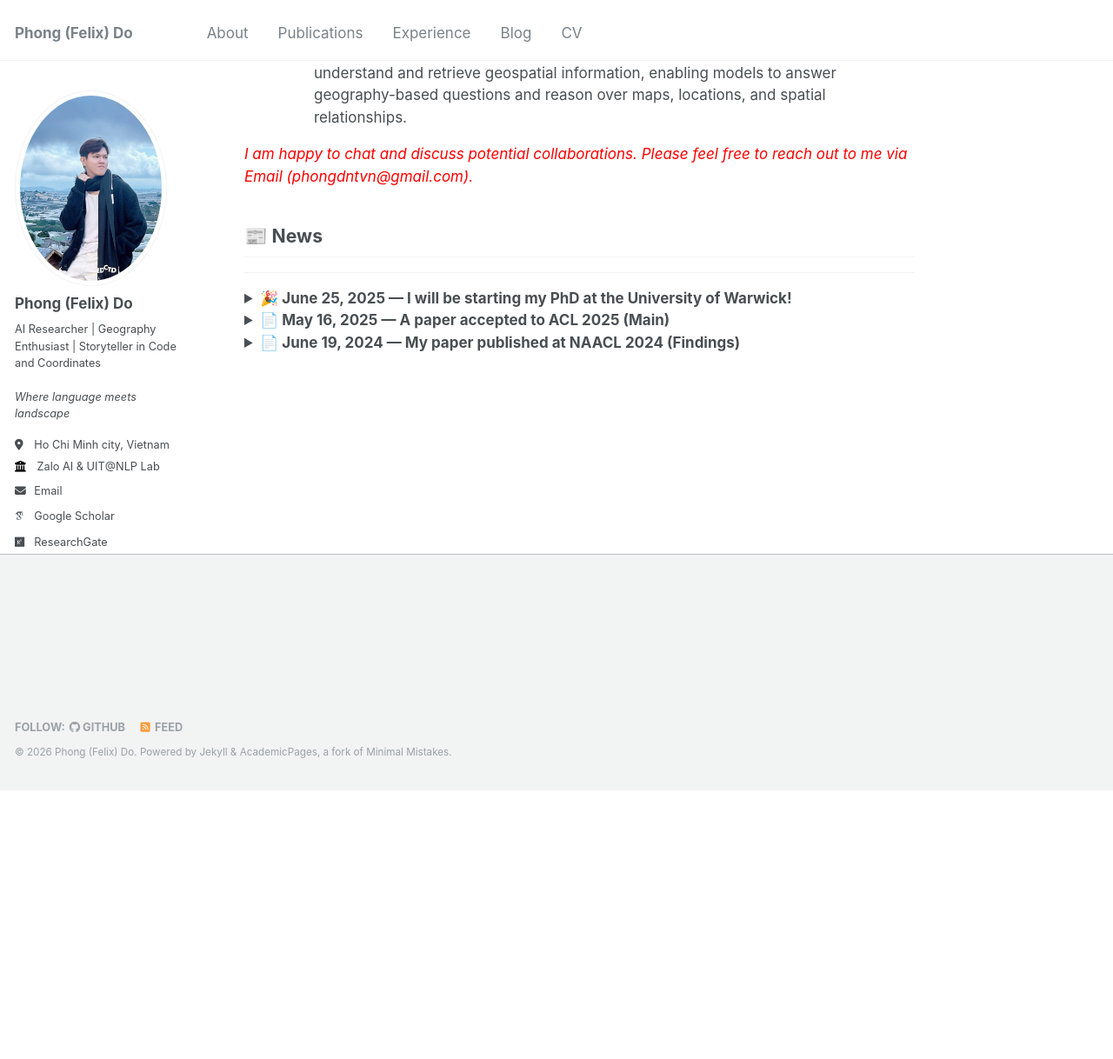
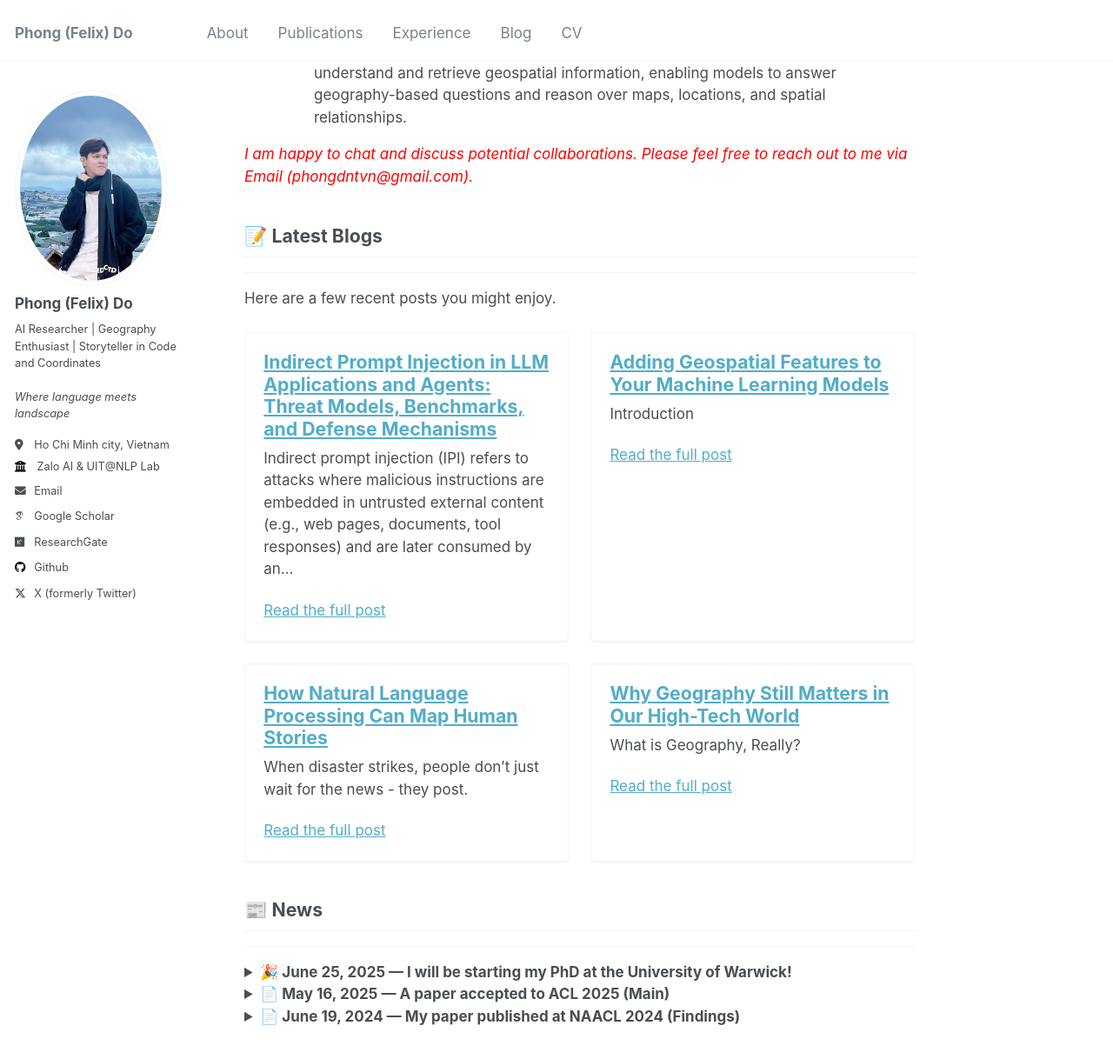
Before and after one commit to PhongNTDo/PhongNTDo.github.io, a Jekyll site: the page built from _pages/about.md, in a window 1280 px wide and 1400 px high, scrolled down 1110 px. Shown: the top 1218 px of the window at 87% size. Built offline with Jekyll 4.4.1, drawn with Linux system fonts in a browser that asks for light colours; some web fonts are replaced; a script that is not in the unit is left out; before the commit the page ends 2019 px from its top, so only the background shows below that.

Commit message:
fix new blog and add blog into about page

```diff
--- a/_pages/about.md
+++ b/_pages/about.md
@@ -36,6 +36,22 @@
 <span style="color:red">*I am happy to chat and discuss potential collaborations. Please feel free to reach out to me via Email (phongdntvn@gmail.com).*</span>
 
 
+## 📝 Latest Blogs
+------
+
+Here are a few recent posts you might enjoy.
+
+<div class="about-blog-grid">
+  {% for post in site.posts limit:4 %}
+    <article class="about-blog-card">
+      <h3 class="about-blog-title"><a href="{{ post.url | relative_url }}">{{ post.title }}</a></h3>
+      <p class="about-blog-excerpt">{{ post.excerpt | markdownify | strip_html | strip_newlines | truncatewords: 28 }}</p>
+      <a class="about-blog-link" href="{{ post.url | relative_url }}">Read the full post</a>
+    </article>
+  {% endfor %}
+</div>
+
+
 ## 📰 News
 ------
 
--- a/_sass/_page.scss
+++ b/_sass/_page.scss
@@ -399,3 +399,36 @@
   font-size: $type-size-6;
   text-transform: uppercase;
 }
+
+
+/*
+   About page blog grid
+   ========================================================================== */
+
+.about-blog-grid {
+  display: grid;
+  grid-template-columns: 1fr;
+  gap: 1.5rem;
+  margin-top: 1.5rem;
+
+  @include breakpoint($medium) {
+    grid-template-columns: repeat(2, minmax(0, 1fr));
+  }
+}
+
+.about-blog-card {
+  padding: 1.25rem;
+  border: 1px solid $border-color;
+  border-radius: $border-radius;
+  background: $body-color;
+  box-shadow: 0 1px 0 rgba(#000, 0.04);
+}
+
+.about-blog-title {
+  margin: 0 0 0.5rem;
+  font-size: $type-size-4;
+}
+
+.about-blog-excerpt {
+  margin: 0 0 0.75rem;
+}
```
Also changed, not shown: _posts/2025-12-27-Indirect-Prompt-Injection-in-LLM-Applications-and-Agents.md (+17 -16 lines).
